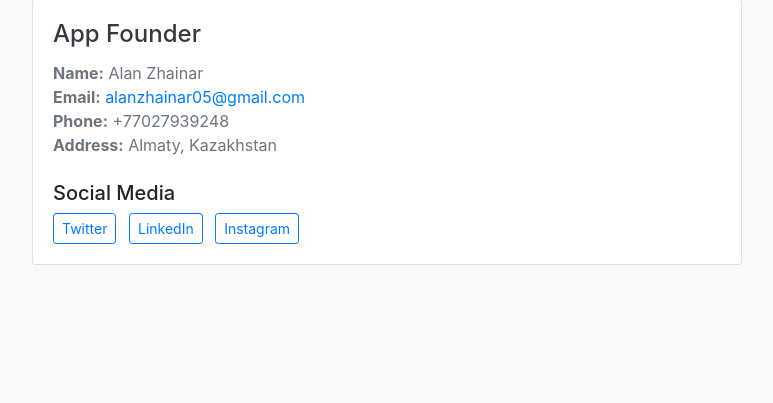
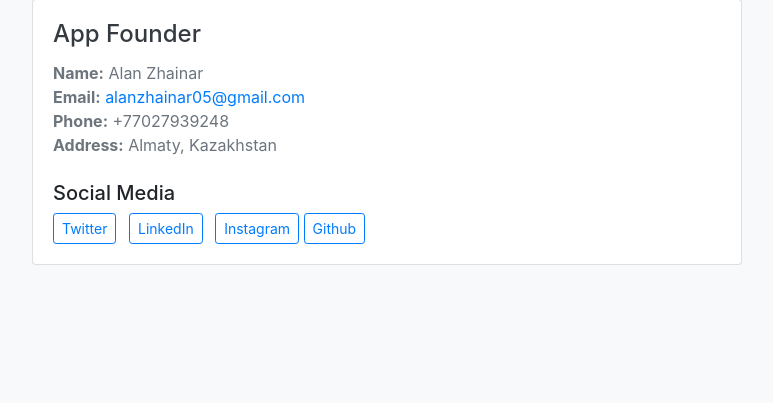
Before and after one commit to al4nzh/Gymgoal, a Django app: page /contact in a window 1280 px wide. Shown: the part 167-570 px from the top of the page, without its empty margins (253-1026 px from the left). Run offline with Django 5.2, Linux system fonts and the light colour scheme; some libraries are stand-ins or nearby versions.

Commit message:
updated readme and contact details

```diff
--- a/myapp/templates/contact.html
+++ b/myapp/templates/contact.html
@@ -25,6 +25,7 @@ Contact Us
               <a href="https://twitter.com/wcollectxr" target="_blank" class="btn btn-outline-primary btn-sm mr-2">Twitter</a>
               <a href="https://www.linkedin.com/in/alan-zhainar-383a85282/" target="_blank" class="btn btn-outline-primary btn-sm mr-2">LinkedIn</a>
               <a href="https://instagram.com/alanzh0" target="_blank" class="btn btn-outline-primary btn-sm">Instagram</a>
+              <a href="https://github.com/al4nzh" target="_blank" class="btn btn-outline-primary btn-sm">Github</a>
             </p>
           </div>
         </div>
```
Also changed, not shown: README.md.
